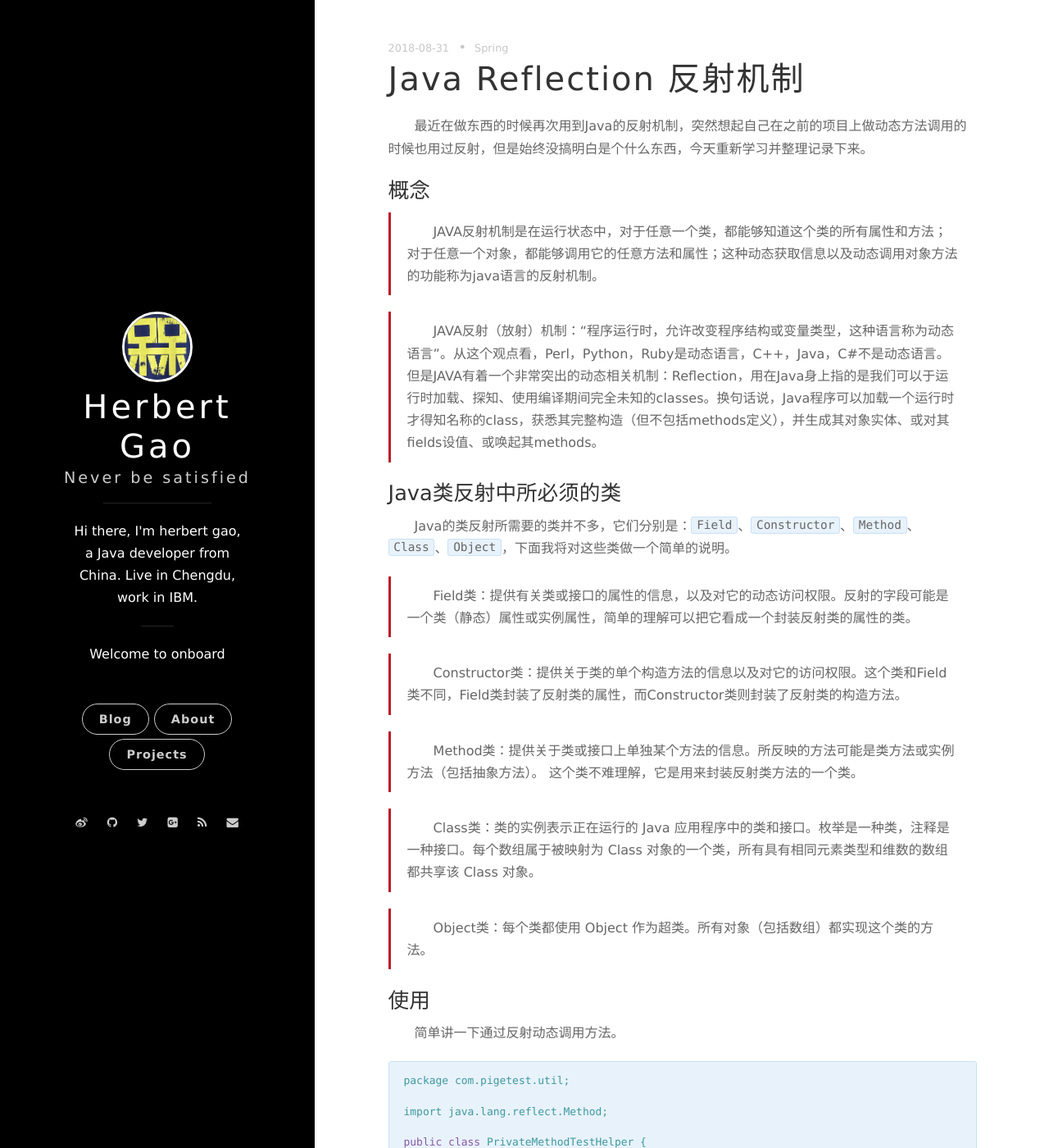
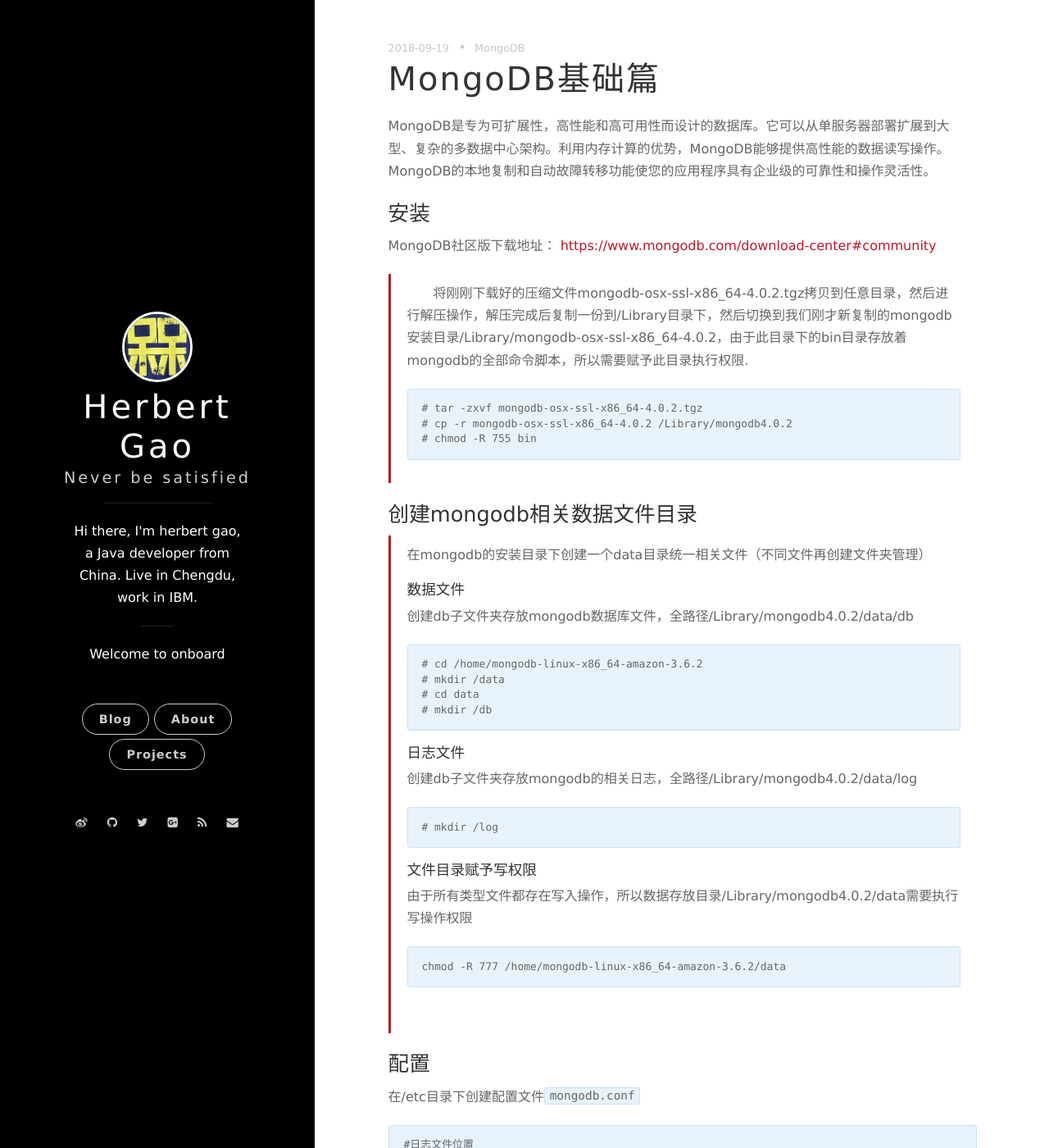
Before and after one commit to herbertgaoo/herbertgaoo.github.io, a Jekyll site: the page built from _posts/2018-09-19-MongoDB.markdown, in a window 1280 px wide and 1400 px high. Shown: the whole window at 82% size. Built offline with Jekyll 4.4.1, drawn with Linux system fonts in a browser that asks for light colours; nearby versions of some CDN libraries; comment, search, counter and statistics services are not loaded; some of the changed text lies outside the part shown.

Commit message:
new post

````diff
--- a/_posts/2018-09-19-MongoDB.markdown
+++ b/_posts/2018-09-19-MongoDB.markdown
@@ -1,63 +1,129 @@
 ---
 layout: post
-title: Java Reflection 反射机制
-date: 2018-8-31 10:30:24.000000000 +09:00
-tag: Spring
+title: MongoDB基础篇
+date: 2018-09-19 17:30:24.000000000 +09:00
+tag: MongoDB
 ---
 
-&emsp;&emsp;最近在做东西的时候再次用到Java的反射机制，突然想起自己在之前的项目上做动态方法调用的时候也用过反射，但是始终没搞明白是个什么东西，今天重新学习并整理记录下来。
+MongoDB是专为可扩展性，高性能和高可用性而设计的数据库。它可以从单服务器部署扩展到大型、复杂的多数据中心架构。利用内存计算的优势，MongoDB能够提供高性能的数据读写操作。 MongoDB的本地复制和自动故障转移功能使您的应用程序具有企业级的可靠性和操作灵活性。
 
-### 概念
->&emsp;&emsp;JAVA反射机制是在运行状态中，对于任意一个类，都能够知道这个类的所有属性和方法；对于任意一个对象，都能够调用它的任意方法和属性；这种动态获取信息以及动态调用对象方法的功能称为java语言的反射机制。
+### 安装
+MongoDB社区版下载地址： [https://www.mongodb.com/download-center#community](https://www.mongodb.com/download-center#community)
 
->&emsp;&emsp;JAVA反射（放射）机制：“程序运行时，允许改变程序结构或变量类型，这种语言称为动态语言”。从这个观点看，Perl，Python，Ruby是动态语言，C++，Java，C#不是动态语言。但是JAVA有着一个非常突出的动态相关机制：Reflection，用在Java身上指的是我们可以于运行时加载、探知、使用编译期间完全未知的classes。换句话说，Java程序可以加载一个运行时才得知名称的class，获悉其完整构造（但不包括methods定义），并生成其对象实体、或对其fields设值、或唤起其methods。
+>&emsp;&emsp;将刚刚下载好的压缩文件mongodb-osx-ssl-x86_64-4.0.2.tgz拷贝到任意目录，然后进行解压操作，解压完成后复制一份到/Library目录下，然后切换到我们刚才新复制的mongodb安装目录/Library/mongodb-osx-ssl-x86_64-4.0.2，由于此目录下的bin目录存放着mongodb的全部命令脚本，所以需要赋予此目录执行权限.
+```
+# tar -zxvf mongodb-osx-ssl-x86_64-4.0.2.tgz
+# cp -r mongodb-osx-ssl-x86_64-4.0.2 /Library/mongodb4.0.2
+# chmod -R 755 bin
+```
 
-### Java类反射中所必须的类
-&emsp;&emsp;Java的类反射所需要的类并不多，它们分别是：`Field`、`Constructor`、`Method`、`Class`、`Object`，下面我将对这些类做一个简单的说明。
+### 创建mongodb相关数据文件目录
+>在mongodb的安装目录下创建一个data目录统一相关文件（不同文件再创建文件夹管理）
+>#### 数据文件
+>创建db子文件夹存放mongodb数据库文件，全路径/Library/mongodb4.0.2/data/db
+>```
+># cd /home/mongodb-linux-x86_64-amazon-3.6.2
+># mkdir /data
+># cd data
+># mkdir /db
+>```
+>#### 日志文件
+>创建db子文件夹存放mongodb的相关日志，全路径/Library/mongodb4.0.2/data/log
+>```
+># mkdir /log
+>```
+>#### 文件目录赋予写权限
+>由于所有类型文件都存在写入操作，所以数据存放目录/Library/mongodb4.0.2/data需要执行写操作权限
+>```
+>chmod -R 777 /home/mongodb-linux-x86_64-amazon-3.6.2/data
+>```
+>&emsp;&emsp;
 
->&emsp;&emsp;Field类：提供有关类或接口的属性的信息，以及对它的动态访问权限。反射的字段可能是一个类（静态）属性或实例属性，简单的理解可以把它看成一个封装反射类的属性的类。
+### 配置
 
->&emsp;&emsp;Constructor类：提供关于类的单个构造方法的信息以及对它的访问权限。这个类和Field类不同，Field类封装了反射类的属性，而Constructor类则封装了反射类的构造方法。
+在/etc目录下创建配置文件`mongodb.conf`
 
->&emsp;&emsp;Method类：提供关于类或接口上单独某个方法的信息。所反映的方法可能是类方法或实例方法（包括抽象方法）。 这个类不难理解，它是用来封装反射类方法的一个类。
+```
+#日志文件位置
+logpath=/Library/mongodb-3.6/log/mongod.log
 
->&emsp;&emsp;Class类：类的实例表示正在运行的 Java 应用程序中的类和接口。枚举是一种类，注释是一种接口。每个数组属于被映射为 Class 对象的一个类，所有具有相同元素类型和维数的数组都共享该 Class 对象。
+# 以追加方式写入日志
+logappend=true
 
->&emsp;&emsp;Object类：每个类都使用 Object 作为超类。所有对象（包括数组）都实现这个类的方法。
+# 是否以守护进程方式运行
+fork = true
 
-### 使用
-&emsp;&emsp;简单讲一下通过反射动态调用方法。
+# 只监听本地接口。注释掉听在所有接口。
+bind_ip = 0.0.0.0
 
-{% highlight java %}
-package com.pigetest.util;
+# 默认27017
+#port = 27017
 
-import java.lang.reflect.Method;
+# 数据库文件位置
+dbpath=/Library/mongodb-3.6/data
 
-public class PrivateMethodTestHelper {
-    public static Object invoke(String clazzName,String methodName,Object...params){
-        try {
-            Class<?> clazz=Class.forName(clazzName);
-            Object obj=clazz.newInstance();
-            Method[] methods = clazz.getDeclaredMethods();
-            Method callMethod=null;
-            for(Method method:methods){
-                if(method.getName().equals(methodName)){
-                    callMethod=method;
-                    break;
-                }
-            }
-            callMethod.setAccessible(true);
-            return (Object) callMethod.invoke(obj,params);
-        } catch (Exception e) {
-            e.printStackTrace();
-        }
-        return null;
-    }
+# 启用定期记录CPU利用率和 I/O 等待
+#cpu = true
 
-    public static void main(String[] args) {
-        int value=(Integer) PrivateMethodTestHelper.invoke("com.pigetest.util.AddNumber","addNumber",1,2);
-        System.out.println(value);
-    }
+# 是否以安全认证方式运行，默认是不认证的非安全方式
+#noauth = true
+auth = true
 
-}
-{% endhighlight %}
+# 详细记录输出
+#verbose = true
+
+# Inspect all client data for validity on receipt (useful for
+# developing drivers)用于开发驱动程序时验证客户端请求
+#objcheck = true
+
+# Enable db quota management
+# 启用数据库配额管理
+#quota = true
+# 设置oplog记录等级
+# Set oplogging level where n is
+#   0=off (default)
+#   1=W
+#   2=R
+#   3=both
+#   7=W+some reads
+#diaglog=0
+
+# Diagnostic/debugging option 动态调试项
+#nocursors = true
+
+# Ignore query hints 忽略查询提示
+#nohints = true
+# 禁用http界面，默认为localhost：28017
+#nohttpinterface = true
+
+# 关闭服务器端脚本，这将极大的限制功能
+# Turns off server-side scripting.  This will result in greatly limited
+# functionality
+#noscripting = true
+# 关闭扫描表，任何查询将会是扫描失败
+# Turns off table scans.  Any query that would do a table scan fails.
+#notablescan = true
+# 关闭数据文件预分配
+# Disable data file preallocation.
+#noprealloc = true
+# 为新数据库指定.ns文件的大小，单位:MB
+# Specify .ns file size for new databases.
+# nssize =
+
+# Replication Options 复制选项
+# in replicated mongo databases, specify the replica set name here
+#replSet=setname
+# maximum size in megabytes for replication operation log
+#oplogSize=1024
+# path to a key file storing authentication info for connections
+# between replica set members
+#指定存储身份验证信息的密钥文件的路径
+#keyFile=/path/to/keyfile
+```
+
+### 运行
+>首先启动mongoDB服务
+>```
+>mongod --config /etc/mongod.conf
+>```
+>然后终端输入mongo
````
